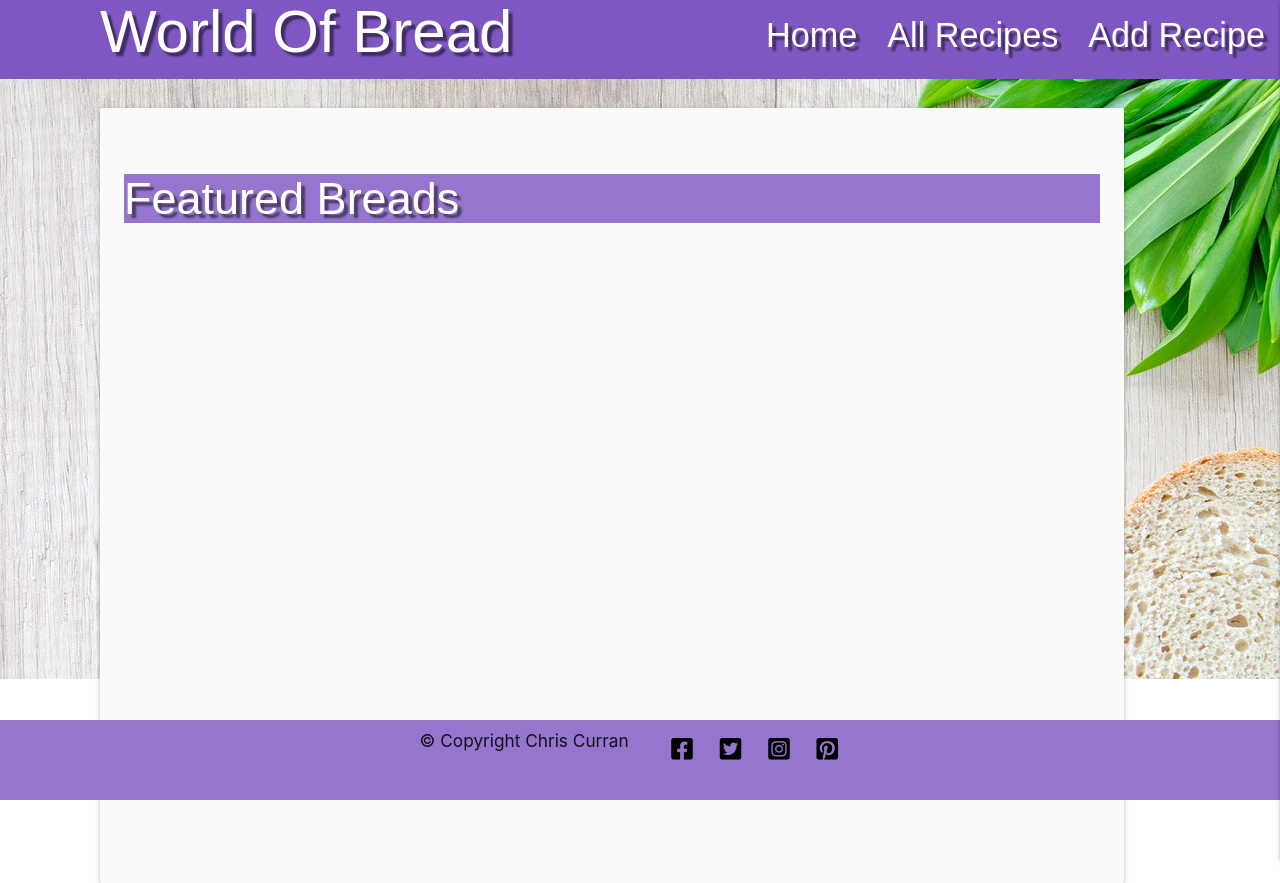
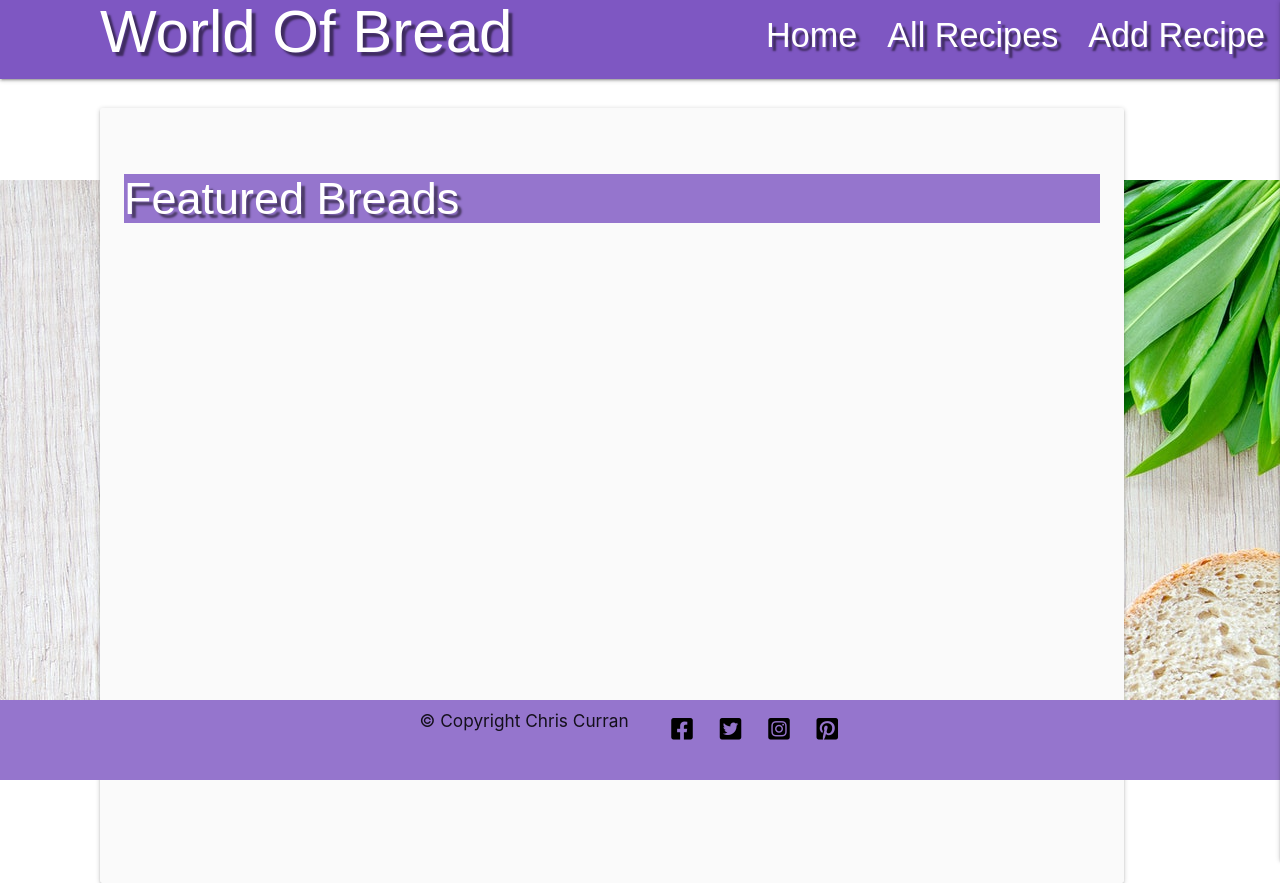
Before and after one commit to GOSUB-C64/CI-Project-MS3, a Flask app: page / in a window 1280 px wide. Run offline with Flask 2, Linux system fonts and the light colour scheme; data that the repository does not hold is empty; some libraries are stand-ins or nearby versions; some web fonts are replaced.

Commit message:
working on issue with footer on base.html

```diff
--- a/static/css/style.css
+++ b/static/css/style.css
@@ -1,5 +1,4 @@
 @import url('https://fonts.googleapis.com/css2?family=Raleway:wght@400;600;700&family=Redressed&display=swap');
-
 
 body {
     display: flex;
@@ -7,11 +6,8 @@
     flex-direction: column;
 }
 
-
-
-.wrapper {
-    flex: 1;
-    position: relative; /* for footer */
+main {
+    flex: 1 0 auto;
 }
 
 .main-logo {
@@ -28,7 +24,6 @@
     background-repeat: no-repeat;
     background-size: cover;
     background-attachment: fixed;
-    /* position: relative; */
 }
 
 .my_cards {
@@ -120,15 +115,20 @@
     line-height: 2;
 }
 
+.label_ingredients {
+    margin: 0px;
+}
+
+.prefix ~ label {
+    margin-left: 1rem;
+    font-size: 15px;
+    margin-bottom: 11.6px;
+}
+
 /* all footer settings */
 
-footer {
-    position: absolute;
-    bottom: 0;
-    left: 0;
-    width: 100%;
-    /* height: 100%; */
-    /* margin-top: auto; */
+.footer {
+    position: relative;
 }
 
 .footer .footer-bottom {
@@ -140,7 +140,7 @@
     z-index: 10;
 }
 
-footer .row {
+.footer .row {
     margin-bottom: 0px;
 }
 
@@ -165,16 +165,3 @@
 #footer-social i:hover {
     color: blue;
 }
-
-
-
-
-.label_ingredients {
-    margin: 0px;
-}
-
-.prefix ~ label {
-    margin-left: 1rem;
-    font-size: 15px;
-    margin-bottom: 11.6px;
-}
--- a/templates/base.html
+++ b/templates/base.html
@@ -18,7 +18,6 @@
 </head>
 
 <body>
-    <div class="wrapper">
     <header>
         <!-- main top nav bar -->
         <nav class="nav-extended text-shadow deep-purple lighten-1">
@@ -84,7 +83,6 @@
             </div>
         </div>
     </footer>
-    </div>
 
     <!-- scripts -->
     <script src="https://code.jquery.com/jquery-3.5.1.min.js"
```
Lines whose indentation alone changed are shown as unchanged.
